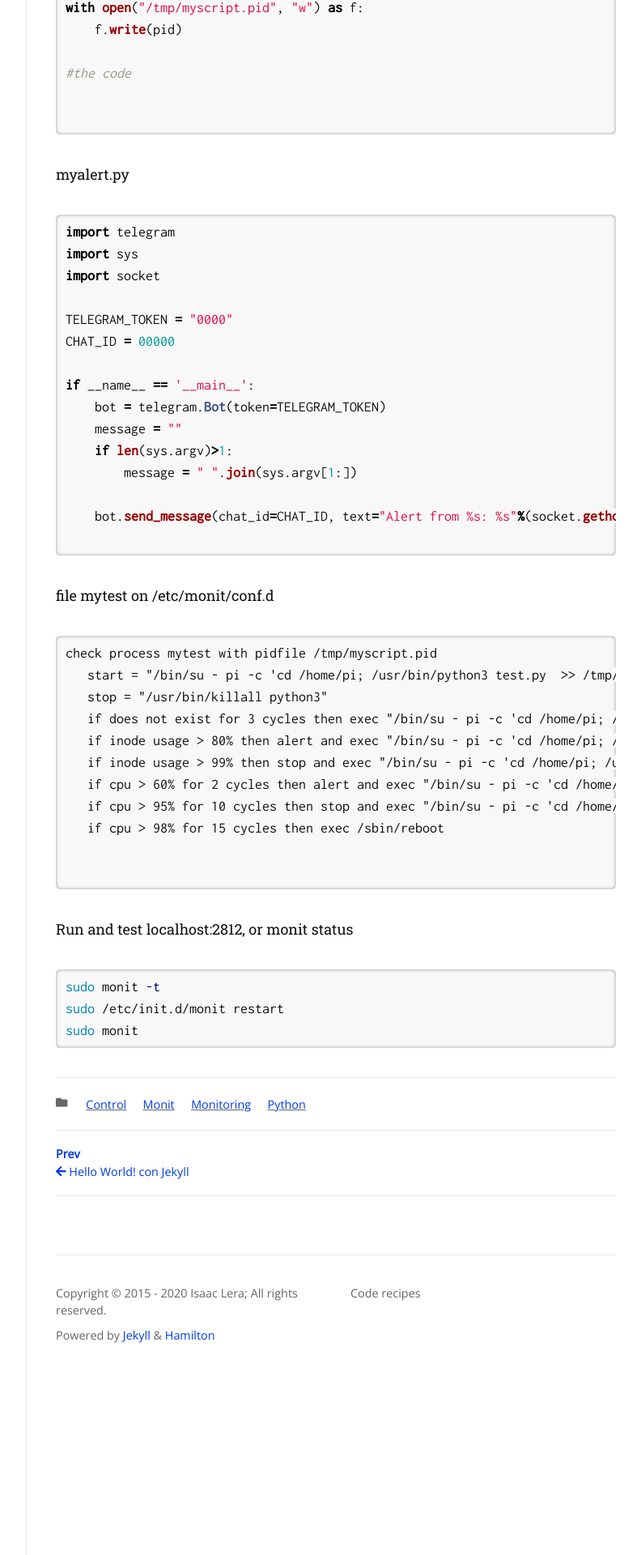
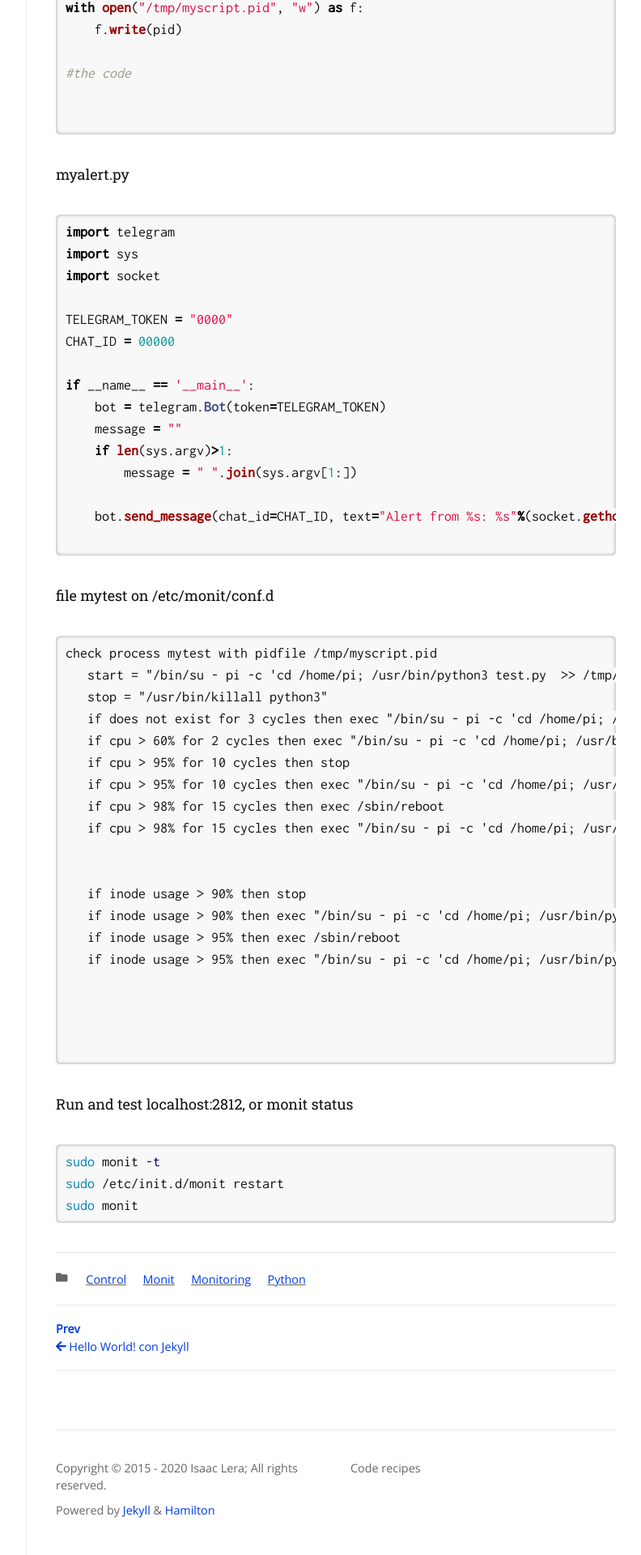
Before and after one commit to wisaaco/wisaaco.github.io, a Jekyll site: the page built from _posts/2020-11-13-monit-tips.md, in a window 1280 px wide. Shown: the part 1054-2974 px from the top of the page at 81% size, without its empty margins (357-1149 px from the left). Built offline with Jekyll 4.4.1, drawn with Linux system fonts in a browser that asks for light colours; nearby versions of some CDN libraries; some web fonts are replaced.

Commit message:
New post

````diff
--- a/_posts/2020-11-13-monit-tips.md
+++ b/_posts/2020-11-13-monit-tips.md
@@ -71,11 +71,19 @@ check process mytest with pidfile /tmp/myscript.pid
    start = "/bin/su - pi -c 'cd /home/pi; /usr/bin/python3 test.py  >> /tmp/view.log 2>&1 &'"
    stop = "/usr/bin/killall python3"
    if does not exist for 3 cycles then exec "/bin/su - pi -c 'cd /home/pi; /usr/bin/python3 myalert.py Proceso Mytest No Existe'"
-   if inode usage > 80% then alert and exec "/bin/su - pi -c 'cd /home/pi; /usr/bin/python3 myalert.py Proceso Mytest Inode upper 80'"
-   if inode usage > 99% then stop and exec "/bin/su - pi -c 'cd /home/pi; /usr/bin/python3 myalert.py Proceso Mytest detenido por Inode'"
-   if cpu > 60% for 2 cycles then alert and exec "/bin/su - pi -c 'cd /home/pi; /usr/bin/python3 myalert.py Proceso Mytest CPU upper 60'"
-   if cpu > 95% for 10 cycles then stop and exec "/bin/su - pi -c 'cd /home/pi; /usr/bin/python3 myalert.py Proceso Mytest CPU upper 95'"
+   if cpu > 60% for 2 cycles then exec "/bin/su - pi -c 'cd /home/pi; /usr/bin/python3 myalert.py Proceso Mytest CPU up 60'"
+   if cpu > 95% for 10 cycles then stop
+   if cpu > 95% for 10 cycles then exec "/bin/su - pi -c 'cd /home/pi; /usr/bin/python3 myalert.py Proceso Mytest DETENIDO - CPU up 95'"
    if cpu > 98% for 15 cycles then exec /sbin/reboot
+   if cpu > 98% for 15 cycles then exec "/bin/su - pi -c 'cd /home/pi; /usr/bin/python3 myalert.py Mytest Reiniciando sistema'"
+
+
+   if inode usage > 90% then stop
+   if inode usage > 90% then exec "/bin/su - pi -c 'cd /home/pi; /usr/bin/python3 myalert.py Proceso Mytest DETENIDO - INODE up 90'"
+   if inode usage > 95% then exec /sbin/reboot
+   if inode usage > 95% then exec "/bin/su - pi -c 'cd /home/pi; /usr/bin/python3 myalert.py Mytest Reiniciando sistema'"
+
+
 
 
 ```
````
